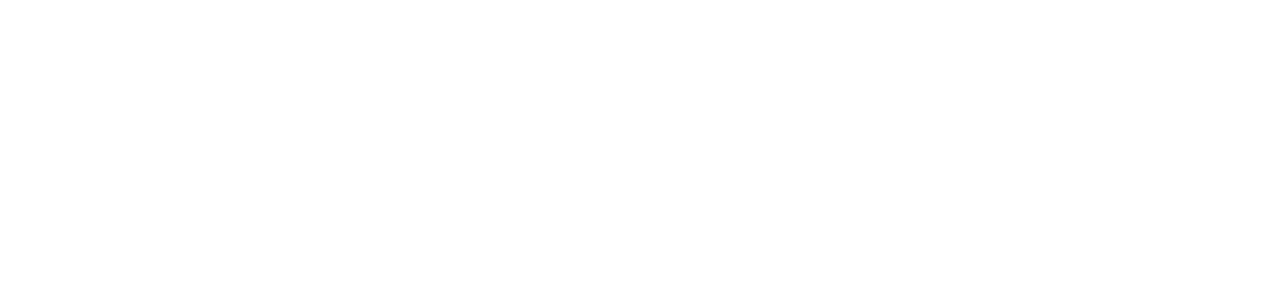
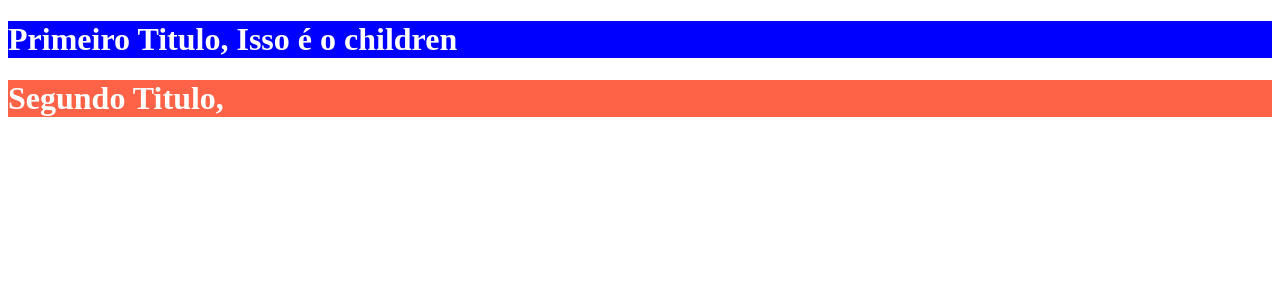
Before and after one commit to iancoel/react-studies, a React (Create React App) app: page / in a window 1280 px wide. Shown: the top 300 px of the page. Built offline with nearby package versions, Linux system fonts and the light colour scheme; the HTML template or start-up script is replaced by a standard one.

Commit message:
terminada propriedades

```diff
--- a/src/Componentes.js
+++ b/src/Componentes.js
@@ -1,7 +1,7 @@
 import React from 'react';
 
 const Componentes = () => {
-  return <div></div>;
+  return <div>teste</div>;
 };
 
 export default Componentes;
--- /dev/null
+++ b/src/Propriedades.js
@@ -0,0 +1,23 @@
+import React from 'react';
+
+const Titulo = ({ cor, texto, children }) => {
+  return (
+    <h1 style={{ backgroundColor: cor, color: 'white' }}>
+      {texto}, {children}
+    </h1>
+  );
+};
+
+const Propriedades = () => {
+  return (
+    <div>
+      <Titulo cor="blue" texto="Primeiro Titulo">
+        {' '}
+        Isso é o children{' '}
+      </Titulo>
+      <Titulo cor="tomato" texto="Segundo Titulo" />
+    </div>
+  );
+};
+
+export default Propriedades;
--- a/src/index.js
+++ b/src/index.js
@@ -1,10 +1,10 @@
 import React from 'react';
 import ReactDOM from 'react-dom';
-import Componentes from './Componentes';
+import Propriedades from './Propriedades';
 
 ReactDOM.render(
   <React.StrictMode>
-    <Componentes />
+    <Propriedades />
   </React.StrictMode>,
   document.getElementById('root'),
 );
```
